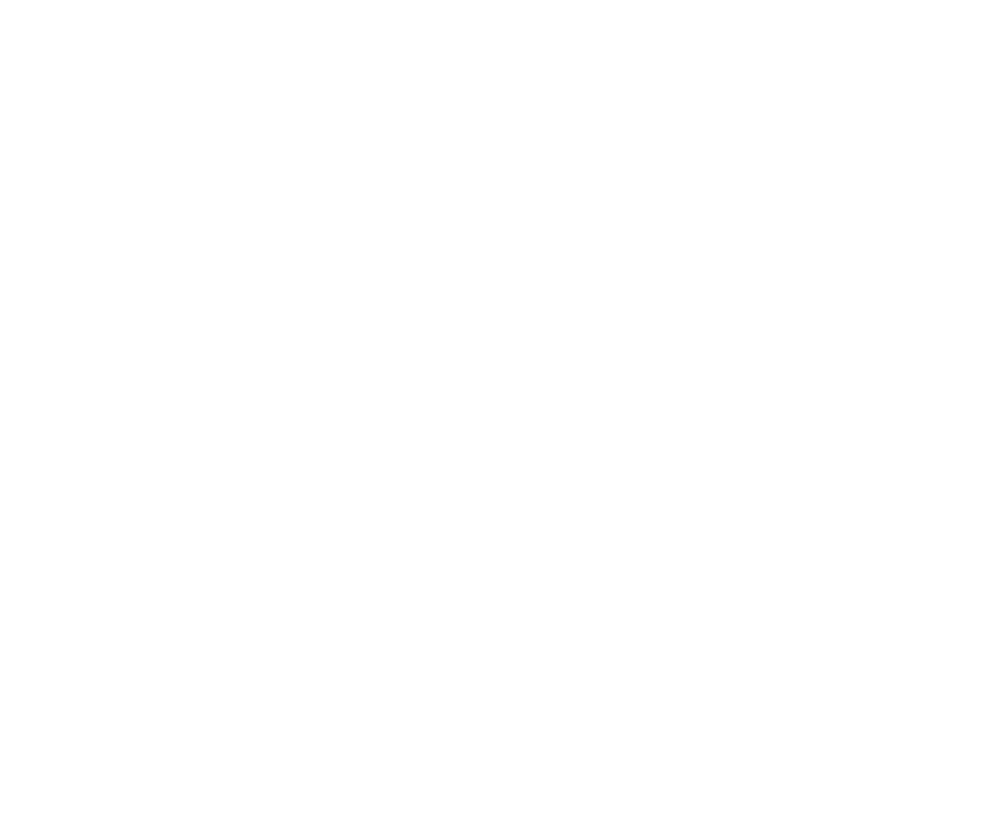
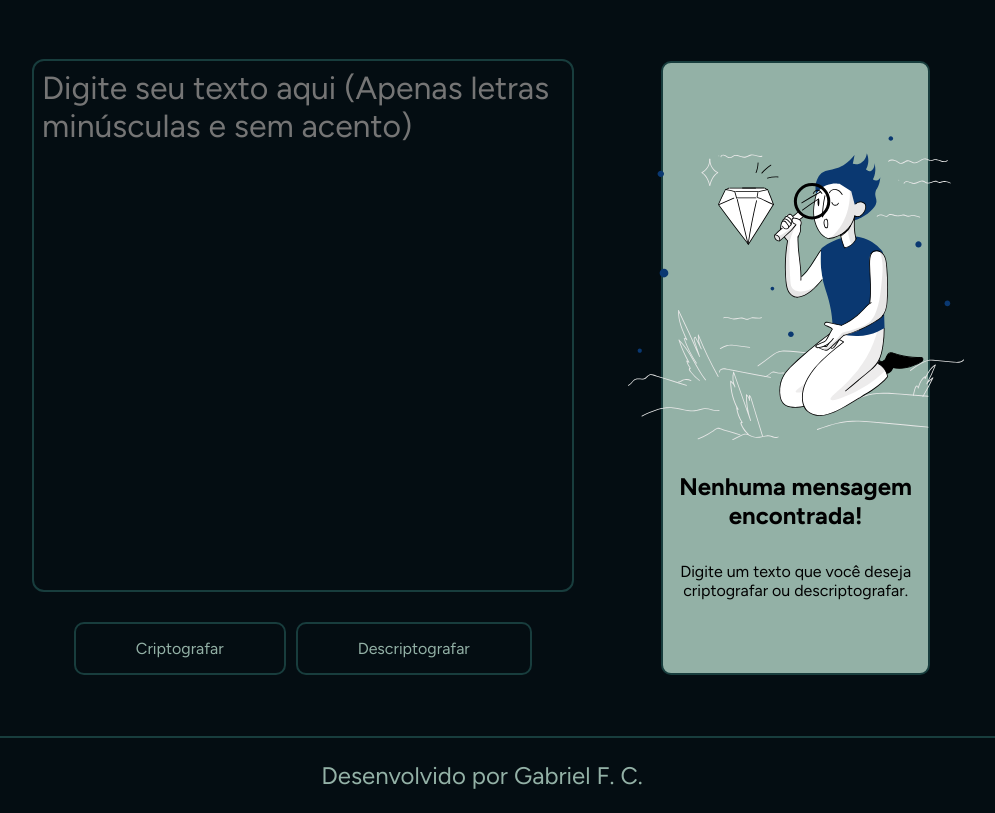
Before and after one commit to GabrielBitral/decoder, a plain HTML site: page index.html in a window 1280 px wide. Shown: the whole page, without its empty margins (158-1153 px from the left). Drawn offline with Linux system fonts and the light colour scheme.

Commit message:
:lipstick: feat: styling the page

```diff
--- a/assets/css/style.css
+++ b/assets/css/style.css
@@ -1,6 +1,106 @@
+@import url('https://fonts.googleapis.com/css2?family=Figtree:ital,wght@0,300..900;1,300..900&display=swap');
+
+:root {
+    --cor-fundo: #040D12;
+    --cor-bordas: #183D3D;
+    --cor-clara: #93B1A6;
+}
+
 * {
     margin: 0;
     padding: 0;
     box-sizing: border-box;
     text-decoration: none;
+    font-family: 'Figtree', sans-serif;
 }
+
+body {
+    background-color: var(--cor-fundo);
+}
+
+.decoder-container,
+.decoder-container__text-area,
+.decoder-container__output-text,
+.text-area__buttons {
+    display: flex;
+    justify-content: center;
+    align-items: center;
+}
+
+.decoder-container {
+    height: 92vh;
+    justify-content: space-between;
+    padding: 4.8% 15%;
+}
+
+.decoder-container__text-area,
+.decoder-container__output-text {
+    flex-direction: column;
+    height: 100%;
+    gap: 2rem;
+}
+
+.decoder-container__text-area {
+    width: 60%;
+}
+
+.decoder-container__output-text {
+    background-color: var(--cor-clara);
+    border-radius: 10px;
+    border: 2px solid var(--cor-bordas);
+    padding: 10px;
+    width: 30%;
+}
+
+.text-area__buttons {
+    gap: 10px;
+}
+
+.text-area__buttons button,
+.decoder-container__output-text button {
+    background-color: transparent;
+    border: 2px solid var(--cor-bordas);
+    padding: 15px 60px;
+    border-radius: 10px;
+    color: var(--cor-clara);
+    font-size: 1rem;
+}
+
+.decoder-container__output-text button {
+    color: var(--cor-fundo);
+    display: none;
+}
+
+.text-area__input {
+    height: 90%;
+    width: 100%;
+    border: none;
+    background-color: transparent;
+    color: #b6dacd;
+    outline: 2px solid var(--cor-bordas);
+    border-radius: 10px;
+    font-size: 2rem;
+    resize: none;
+    padding: 8px;
+}
+
+.text-area__input:focus-visible {
+    outline: 2px solid var(--cor-clara);
+}
+
+.output-text__title,
+.output-text__description {
+    text-align: center;
+}
+
+.description-footer {
+    padding: 23px;
+    border-top: 2px solid var(--cor-bordas);
+    text-align: center;
+    font-size: 1.5rem;
+    font-weight: 400;
+}
+
+.description-footer p {
+    color: var(--cor-clara);
+}
--- a/index.html
+++ b/index.html
@@ -7,6 +7,27 @@
     <link rel="stylesheet" href="assets/css/style.css">
 </head>
 <body>
-
+    <main class="decoder-container">
+        <div class="decoder-container__text-area">
+            <textarea class="text-area__input" placeholder="Digite seu texto aqui (Apenas letras minúsculas e sem acento)"></textarea>
+            <div class="text-area__buttons">
+                <button>
+                    Criptografar
+                </button>
+                <button>
+                    Descriptografar
+                </button>
+            </div>
+        </div>
+        <div class="decoder-container__output-text">
+            <img src="assets/img/High quality products 1 1.svg" alt="Pessoa procurando a mensagem" class="output-text__search-img">
+            <h2 class="output-text__title">Nenhuma mensagem encontrada!</h2>
+            <p class="output-text__description">Digite um texto que você deseja criptografar ou descriptografar.</p>
+            <button>Copiar</button>
+        </div>
+    </main>
+    <footer class="description-footer">
+        <p>Desenvolvido por Gabriel F. C.</p>
+    </footer>
 </body>
 </html>
```
Also changed, not shown: assets/img/High quality products 1 1.svg (added).
